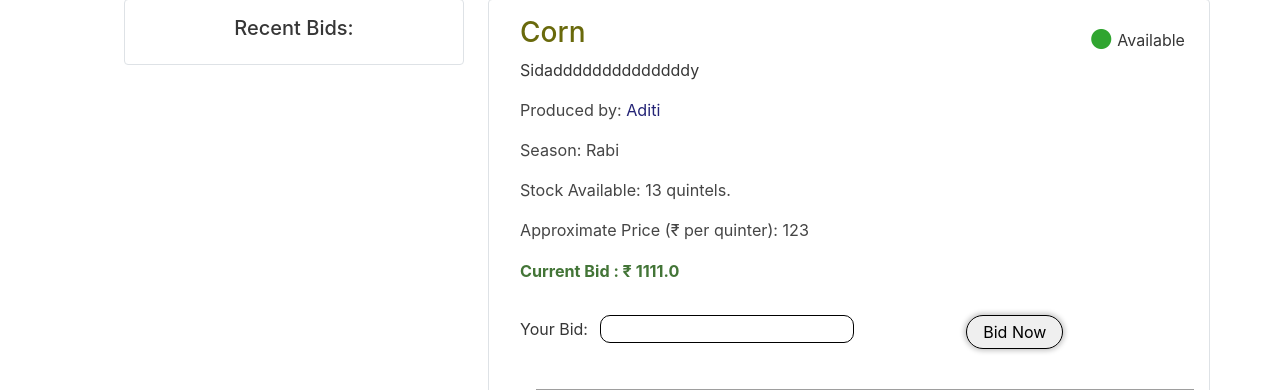
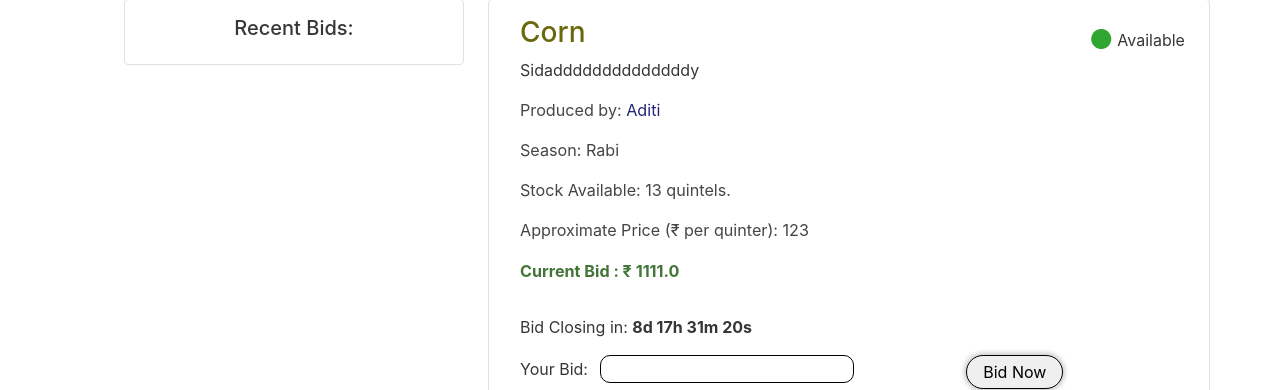
Before and after one commit to Siddhant123456/utpatti, a Django app: page /crop/store/1 in a window 1280 px wide. Shown: the part 261-651 px from the top of the page. Run offline with Django 3.2, Linux system fonts and the light colour scheme; a user stored in the database is signed in; data comes from the database, SQL or seed files in the repository; both versions use the stored data as it was after the commit; grey boxes are pictures that could not be loaded.

Commit message:
bid timer

```diff
--- a/templates/crops/individual_crop.html
+++ b/templates/crops/individual_crop.html
@@ -31,6 +31,7 @@ Crop Name
                 <p class="font-caption">Stock Available: {{cr.stock}} quintels.</p>
                 <p class="font-caption">Approximate Price (₹ per quinter): {{cr.price}}</p>
 
+
                 <!-------------------- Create New Bid ------------------------>
                 {% if user.isFarmer %}
                    {% if not bid %}
@@ -57,10 +58,13 @@ Crop Name
 
                       <p class="font-caption pb-3"  style="color:rgb(67, 117, 55)"><strong>Current Bid : ₹ {% if curr_price is not None %} {{curr_price}} {% else %} {% endif %}</strong></p>
                       <!-- <div class="form-group mx-sm-3 mb-2 d-inline"> -->
+                        Bid Closing in: <b><span class = "" id = "demo"></span></b>
+                        <p></p>
+
                         Your Bid:  <input type = "number" id = "bid_price" name = "amount" class=" d-inline mx-2" style="border-radius: 10px; border:0.5px solid black">
                           <input type = "hidden" value = "{{cr.id}}" name = "crop" class="form-control form-control-sm">
                         <!-- </div>   -->
-                        <button class="d-inline f-button px-3 py-1 float-right"  onclick = "myfunc()" type = "submit">Bid Now</button>
+                        <button class="d-inline f-button px-3 py-1 float-right"  onclick = "return myfunc()" type = "submit">Bid Now</button>
 
 
                     <form>
@@ -135,6 +139,33 @@ Crop Name
         }
 
 
+        var countDownDate = new Date("{{bid.bid_close_date}}").getTime()
+
+        var x = setInterval(function() {
+
+          // Get today's date and time
+          var now = new Date().getTime();
+
+          // Find the distance between now and the count down date
+          var distance = countDownDate - now;
+
+          // Time calculations for days, hours, minutes and seconds
+          var days = Math.floor(distance / (1000 * 60 * 60 * 24));
+          var hours = Math.floor((distance % (1000 * 60 * 60 * 24)) / (1000 * 60 * 60));
+          var minutes = Math.floor((distance % (1000 * 60 * 60)) / (1000 * 60));
+          var seconds = Math.floor((distance % (1000 * 60)) / 1000);
+
+          // Display the result in the element with id="demo"
+          document.getElementById("demo").innerHTML = days + "d " + hours + "h "
+          + minutes + "m " + seconds + "s ";
+
+          // If the count down is finished, write some text
+          if (distance < 0) {
+            clearInterval(x);
+            document.getElementById("demo").innerHTML = "EXPIRED";
+          }
+        }, 1000);
+
     </script>
 
 
```
Also changed, not shown: db.sqlite3.
